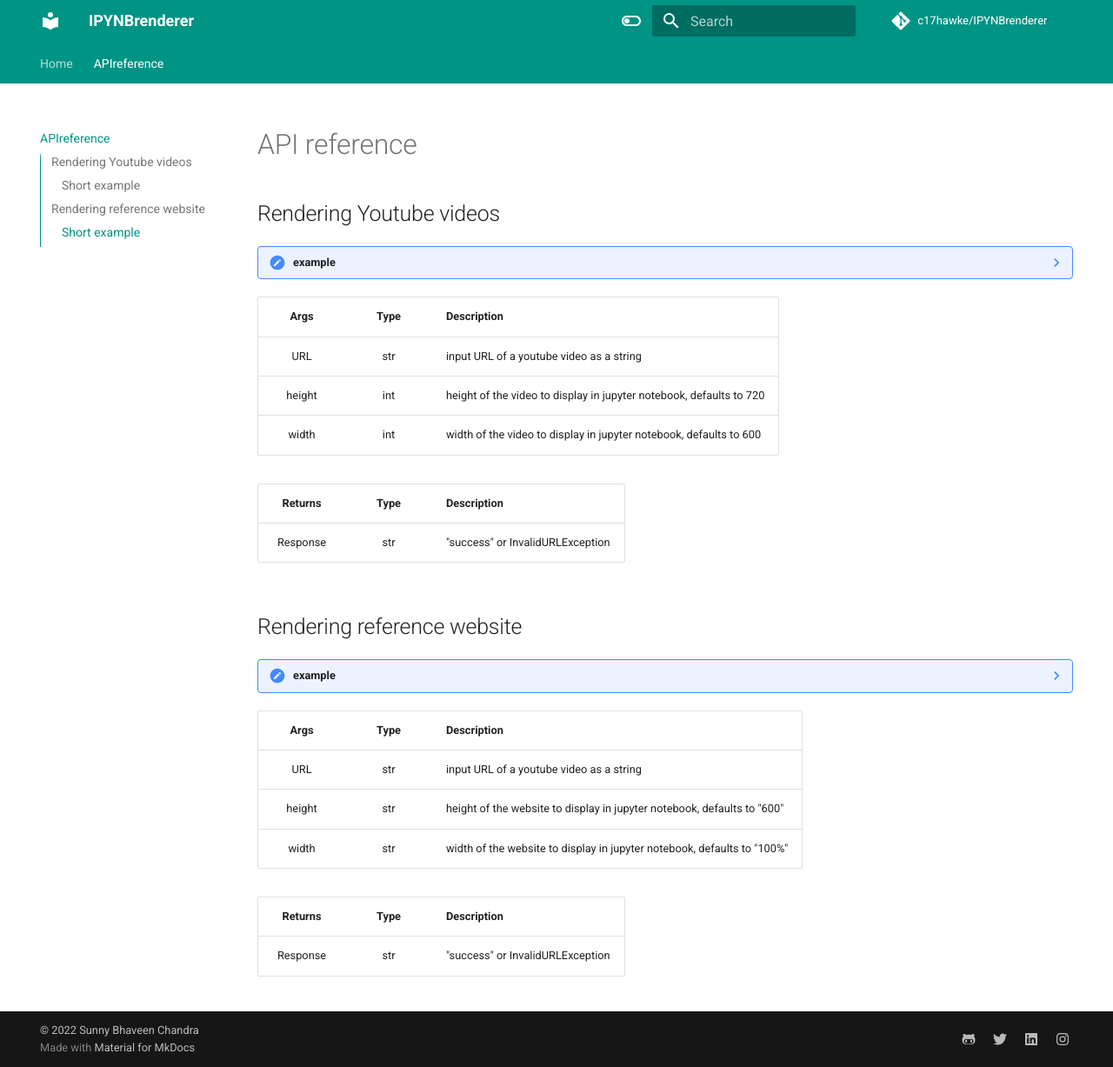
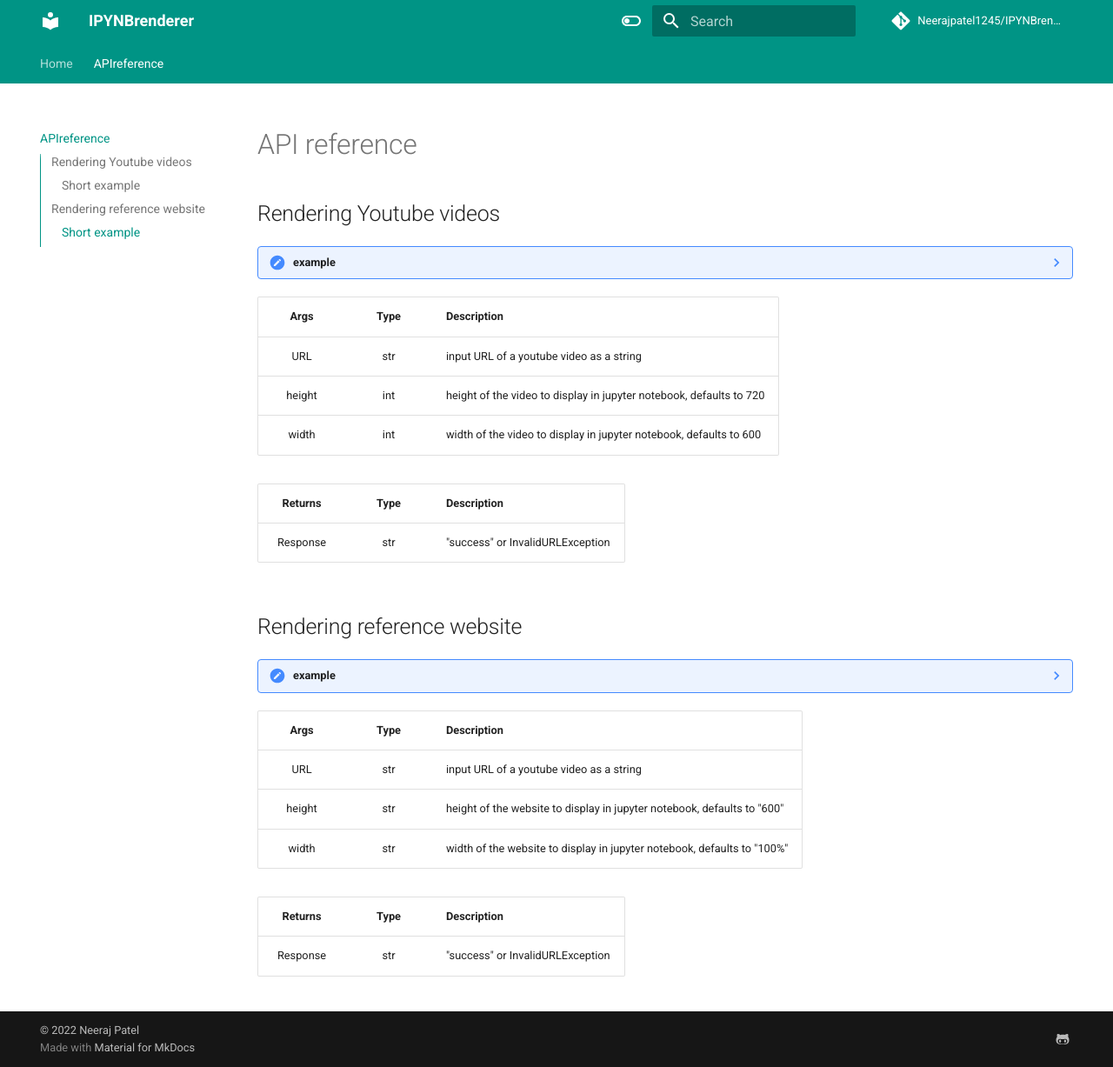
Before and after one commit to Neerajpatel1245/IPYNBrenderer, an MkDocs documentation site: the page built from docs/APIreference.md, in a window 1280 px wide and 1227 px high. Shown: the whole window at 87% size. Built offline with MkDocs 1.6.1 and Material for MkDocs 9.7.7, drawn with Linux system fonts in a browser that asks for light colours; comment, search, counter and statistics services are not loaded.

Commit message:
some updation

```diff
--- a/mkdocs.yml
+++ b/mkdocs.yml
@@ -5,13 +5,13 @@
   - Home: index.md
   - APIreference: APIreference.md
 
-site_author: Sunny Bhaveen Chandra
+site_author: Neeraj Patel
 site_description: >-
   A library for rendering YouTube and reference sites in Jupyter notebooks
 
 # Repository
-repo_name: c17hawke/IPYNBrenderer
-repo_url: https://github.com/c17hawke/IPYNBrenderer
+repo_name: Neerajpatel1245/IPYNBrenderer
+repo_url: https://github.com/Neerajpatel1245/IPYNBrenderer
 
 # Configuration
 theme:
@@ -40,13 +40,7 @@
 extra:
   social:
     - icon: fontawesome/brands/github-alt
-      link: https://github.com/c17hawke
-    - icon: fontawesome/brands/twitter
-      link: https://twitter.com/c17hawke
-    - icon: fontawesome/brands/linkedin
-      link: https://linkedin.com/in/c17hawke
-    - icon: fontawesome/brands/instagram
-      link: https://www.instagram.com/c17hawke/
+      link: https://github.com/Neerajpatel1245
 
 extra_javascript:
   - javascripts/mathjax.js
@@ -71,4 +65,4 @@
   - search
 
 copyright: |
-  &copy; 2022 <a href="https://github.com/c17hawke"  target="_blank" rel="noopener">Sunny Bhaveen Chandra</a>
+  &copy; 2022 <a href="https://github.com/Neerajpatel1245"  target="_blank" rel="noopener">Neeraj Patel</a>
--- a/setup.cfg
+++ b/setup.cfg
@@ -2,7 +2,6 @@
 license = MIT
 license_file = LICENSE
 classifiers =
-    Programming Language :: Python :: 3.7
     Programming Language :: Python :: 3.8
     Programming Language :: Python :: 3.9
     Operating System :: OS Independent
--- a/setup.py
+++ b/setup.py
@@ -6,9 +6,9 @@
 __version__ = "0.0.3"
 
 REPO_NAME = "IPYNBrenderer"
-AUTHOR_USER_NAME = "c17hawke"
+AUTHOR_USER_NAME = "Neerajpatel1245"
 SRC_REPO = "IPYNBrenderer"
-AUTHOR_EMAIL = "sunny.c17hawke@gmail.com"
+AUTHOR_EMAIL = "np899355@gmail.com"
 
 setuptools.setup(
     name=SRC_REPO,
```
Also changed, not shown: README.md (+0 -6 lines), 3 other files.
